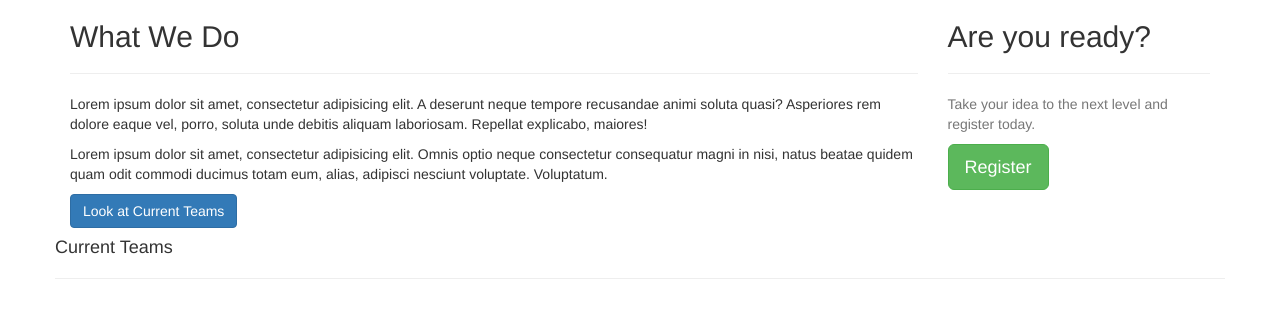
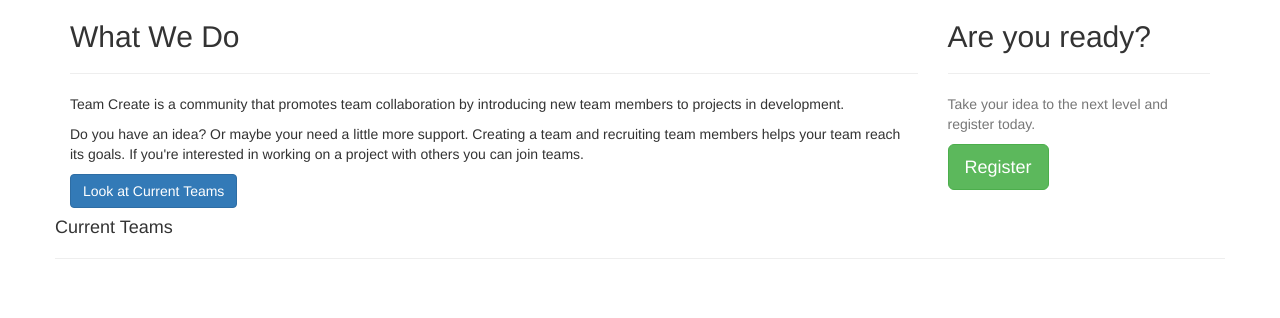
Before and after one commit to dgh/team-create, a Flask app: page / in a window 1280 px wide. Shown: the part 191-509 px from the top of the page. Run offline with Flask 2, Linux system fonts and the light colour scheme; data that the repository does not hold is empty; some libraries are stand-ins or nearby versions.

Commit message:
Removed dummy text

```diff
--- a/app/templates/index.html
+++ b/app/templates/index.html
@@ -17,8 +17,8 @@
 			<div class="col-md-9 mb-5">
 				<h2>What We Do</h2>
 				<hr>
-				<p>Lorem ipsum dolor sit amet, consectetur adipisicing elit. A deserunt neque tempore recusandae animi soluta quasi? Asperiores rem dolore eaque vel, porro, soluta unde debitis aliquam laboriosam. Repellat explicabo, maiores!</p>
-				<p>Lorem ipsum dolor sit amet, consectetur adipisicing elit. Omnis optio neque consectetur consequatur magni in nisi, natus beatae quidem quam odit commodi ducimus totam eum, alias, adipisci nesciunt voluptate. Voluptatum.</p>
+				<p>Team Create is a community that promotes team collaboration by introducing new team members to projects in development.</p>
+				<p>Do you have an idea? Or maybe your need a little more support. Creating a team and recruiting team members helps your team reach its goals. If you're interested in working on a project with others you can join teams.</p>
 				<a class="btn btn-primary" href="{{ url_for('main.teams') }}">Look at Current Teams</a>
 			</div>
 			<div class="col-md-3 mb-5">
```
